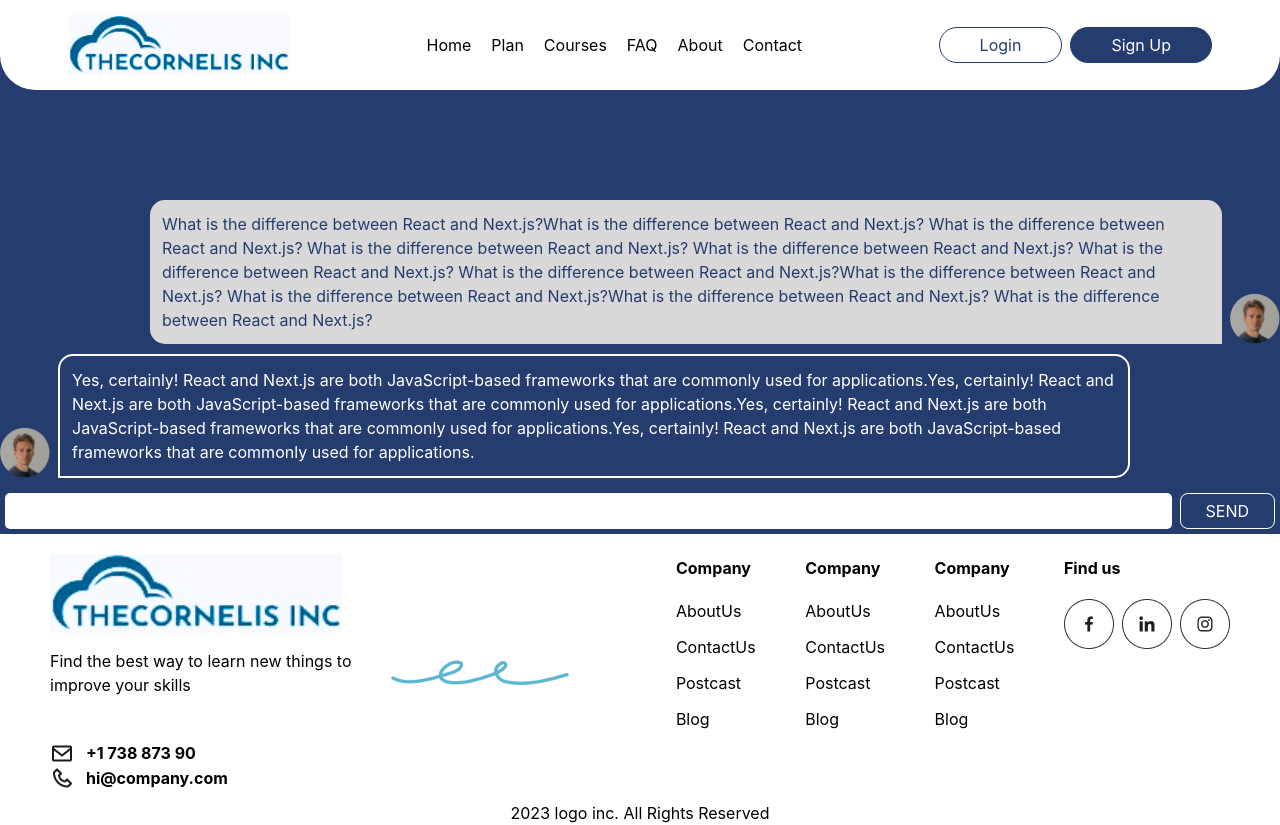
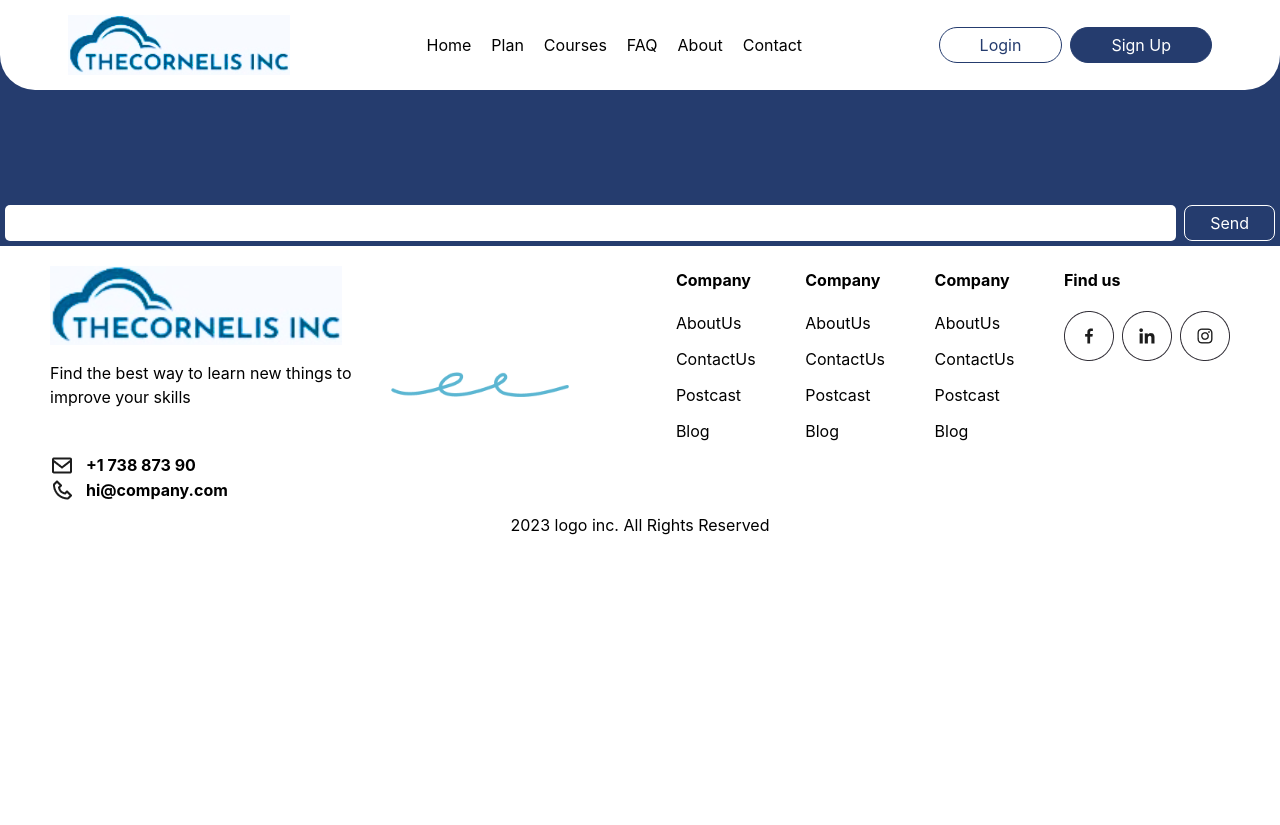
Before and after one commit to honestmk99/ChatGPT-Chatapp, a React (Create React App) app: page /plan in a window 1280 px wide. After the commit the page ends 800 px from the top, so only its background shows below. Built offline with nearby package versions, Linux system fonts and the light colour scheme.

Commit message:
initial complete

```diff
--- a/package.json
+++ b/package.json
@@ -6,6 +6,7 @@
     "@testing-library/jest-dom": "^5.17.0",
     "@testing-library/react": "^13.4.0",
     "@testing-library/user-event": "^13.5.0",
+    "axios": "^1.4.0",
     "react": "^18.2.0",
     "react-dom": "^18.2.0",
     "react-router-dom": "^6.15.0",
--- a/src/pages/plan.js
+++ b/src/pages/plan.js
@@ -1,64 +1,160 @@
-import React from "react";
-import avatar from "../assets/image/avatar.png";
-import Button from "../components/Button";
+import React, { useEffect, useState } from "react";
+import avatar1 from "../assets/image/avatar.png";
+import axios from "axios";
 
 export default function Plan() {
+  const [messages, setMessages] = useState([
+    { role: "system", content: "ChatGPT joined the conversation." },
+  ]);
+
+  // const [userPrompt, setUserPrompt] = useState("");
+  const [inputText, setInputText] = useState("");
+
+  const handleInputChange = (e) => {
+    setInputText(e.target.value);
+  };
+
+  useEffect(() => {
+    const textBoard = document.getElementById("pad");
+    console.log("textBord", textBoard);
+
+    if (messages[messages.length - 1].role === "user") {
+      const user = document.createElement("div");
+      user.className = "grid grid-cols-[1fr_auto] ml-[150px] pb-[10px] gap-2";
+
+      const userText = document.createElement("div");
+      userText.className = "flex justify-end";
+
+      const userText_content = document.createElement("div");
+      userText_content.className =
+        "inline-grid  rounded-[15px_15px_0px_15px] bg-[#d8d8d8]";
+
+      const userText_h4 = document.createElement("h4");
+      userText_h4.className = "text-[#253C6E] p-3";
+
+      userText_h4.innerHTML = messages[messages.length - 1].content;
+
+      userText_content.appendChild(userText_h4);
+      userText.appendChild(userText_content);
+
+      const userAvatar = document.createElement("div");
+      userAvatar.className = "w-[50px] self-end";
+
+      const avatar_img = document.createElement("img");
+      avatar_img.src = avatar1;
+
+      userAvatar.appendChild(avatar_img);
+
+      user.appendChild(userText);
+      user.appendChild(userAvatar);
+
+      textBoard.appendChild(user);
+    } else if (messages[messages.length - 1].role === "assistant") {
+      const aiReply = document.createElement("div");
+      aiReply.className =
+        "grid grid-cols-[auto_1fr] pb-[10px] mr-[150px] gap-2";
+
+      const aiReply_content = document.createElement("div");
+      aiReply_content.className = "w-[50px] self-end";
+
+      const aiAvatar = document.createElement("img");
+      aiAvatar.src = avatar1;
+
+      aiAvatar.appendChild(aiReply);
+
+      const aiText = document.createElement("div");
+
+      const aiText_content = document.createElement("div");
+      aiText_content.className =
+        "inline-grid border-[2px] border-[white] rounded-[15px_15px_15px_0px] bg-[#253C6E]";
+
+      const aiText_h4 = document.createElement("div");
+      aiText_h4.className = "text-white p-3";
+      aiText_h4.innerHTML = messages[messages.length - 1].content;
+
+      aiText_content.appendChild(aiText_h4);
+
+      aiText.appendChild(aiText_content);
+      aiReply.appendChild(aiText);
+    }
+  }, [messages]);
+
+  const handleSendMessage = async () => {
+    if (inputText.trim() === "") return;
+
+    const newMessages = [...messages, { role: "user", content: inputText }];
+    setMessages(newMessages);
+    // setUserPrompt(inputText);
+    setInputText("");
+
+    try {
+      const response = await axios.post(
+        process.env.REACT_APP_API_URL,
+        {
+          model: "gpt-3.5-turbo",
+          messages: newMessages.map((message) => ({
+            role: message.role,
+            content: message.content,
+          })),
+        },
+        {
+          headers: {
+            "Content-Type": "application/json",
+            Authorization: `Bearer ${process.env.API_KEY}`,
+          },
+        }
+      );
+
+      const botReply = response.data.choices[0].message.content;
+      console.log(botReply, "botbot");
+      setMessages([...newMessages, { role: "assistant", content: botReply }]);
+    } catch (error) {
+      console.error("Error sending message:", error);
+    }
+  };
+
   return (
-    <div classname="intro text-primary">
+    <div className="intro text-primary">
       <div className="bg-[#253C6E] flex flex-col pt-[200px]">
-        {/* User input */}
+        {/* <div id="pad">
+
           <div className="grid grid-cols-[1fr_auto] ml-[150px] pb-[10px] gap-2">
             <div className="flex justify-end">
               <div className="inline-grid  rounded-[15px_15px_0px_15px] bg-[#d8d8d8]">
-              <h4 className="text-[#253C6E] p-3">
-                What is the difference between React and Next.js?What is the
-                difference between React and Next.js? What is the difference
-                between React and Next.js? What is the difference between React
-                and Next.js? What is the difference between React and Next.js?
-                What is the difference between React and Next.js? What is the
-                difference between React and Next.js?What is the difference
-                between React and Next.js? What is the difference between React
-                and Next.js?What is the difference between React and Next.js?
-                What is the difference between React and Next.js?
-              </h4>
+                <h4 className="text-[#253C6E] p-3">ppppppp</h4>
               </div>
             </div>
             <div className="w-[50px] self-end">
               <img src={avatar} alt="avatar" className="" />
             </div>
           </div>
-        {/* GPT OutPut */}
+
           <div className="grid grid-cols-[auto_1fr] pb-[10px] mr-[150px] gap-2">
             <div className="w-[50px] self-end">
               <img src={avatar} alt="avatar" className="" />
             </div>
             <div>
               <div className="inline-grid border-[2px] border-[white] rounded-[15px_15px_15px_0px] bg-[#253C6E]">
-              <h4 className="text-white p-3">
-                Yes, certainly! React and Next.js are both JavaScript-based
-                frameworks that are commonly used for applications.Yes,
-                certainly! React and Next.js are both JavaScript-based
-                frameworks that are commonly used for applications.Yes,
-                certainly! React and Next.js are both JavaScript-based
-                frameworks that are commonly used for applications.Yes,
-                certainly! React and Next.js are both JavaScript-based
-                frameworks that are commonly used for applications.
-              </h4>
+                <h4 className="text-white p-3">MMMMMM</h4>
               </div>
             </div>
           </div>
+        </div> */}
         {/* GPT Prompt */}
+        <div id="pad"></div>
         <div className="flex gap-2 p-[5px]">
-          <input className="rounded-[5px] w-full"></input>
-          <Button
-            title={"SEND"}
-            textcolor={"text-[#fff]"}
-            bordercolor={"border-[#fff]"}
-            borderwidth={"border-[1px]"}
-            borderradius={"rounded-[8px]"}
-            paddingx={"px-[25px]"}
-            paddingy={"py-[5px]"}
-          />
+          <input
+            className="rounded-[5px] w-full"
+            value={inputText}
+            onChange={handleInputChange}
+            type="text"
+          ></input>
+          <button
+            className="text-[#fff] border-[#fff] border-[1px] rounded-[8px] px-[25px] py-[5px]"
+            onClick={handleSendMessage}
+          >
+            Send
+          </button>
         </div>
       </div>
     </div>
```
Also changed, not shown: 2 other files (tests, documents, lock files or other folders). Lines whose indentation alone changed are shown as unchanged.
